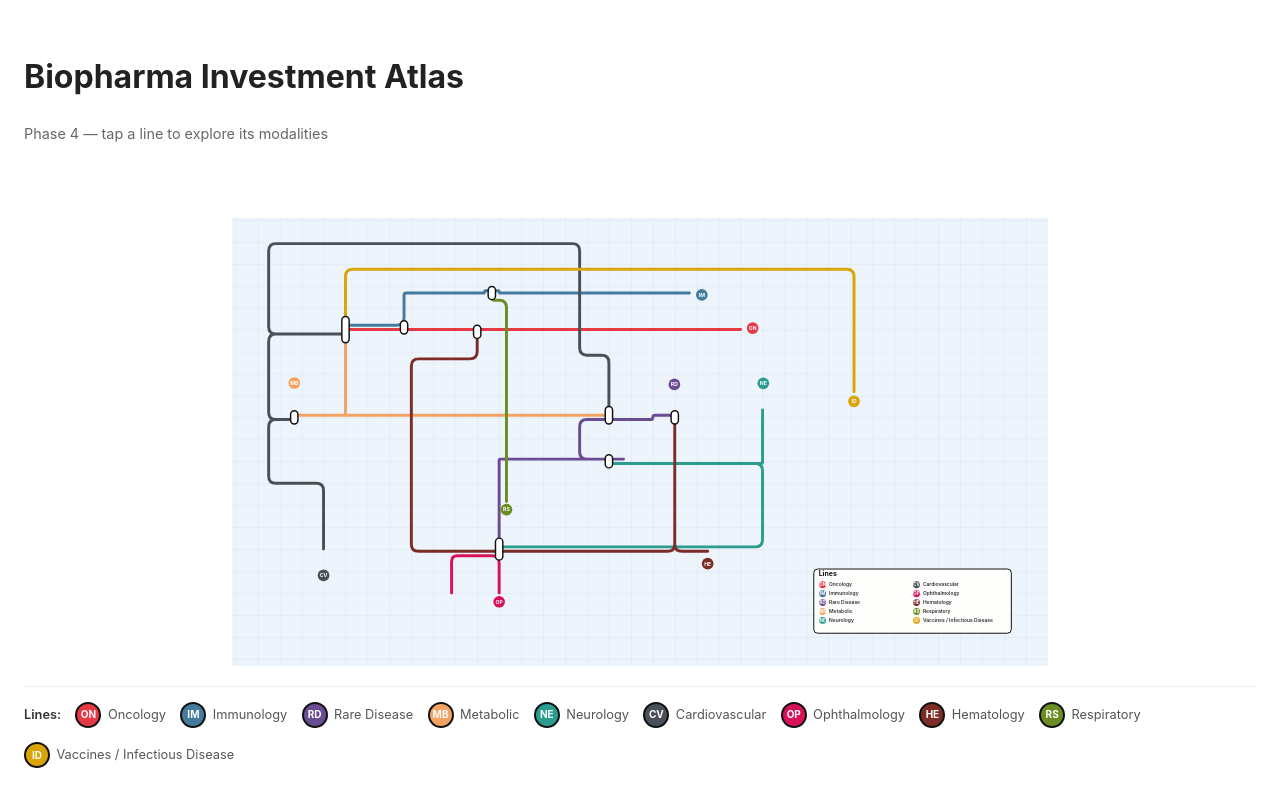
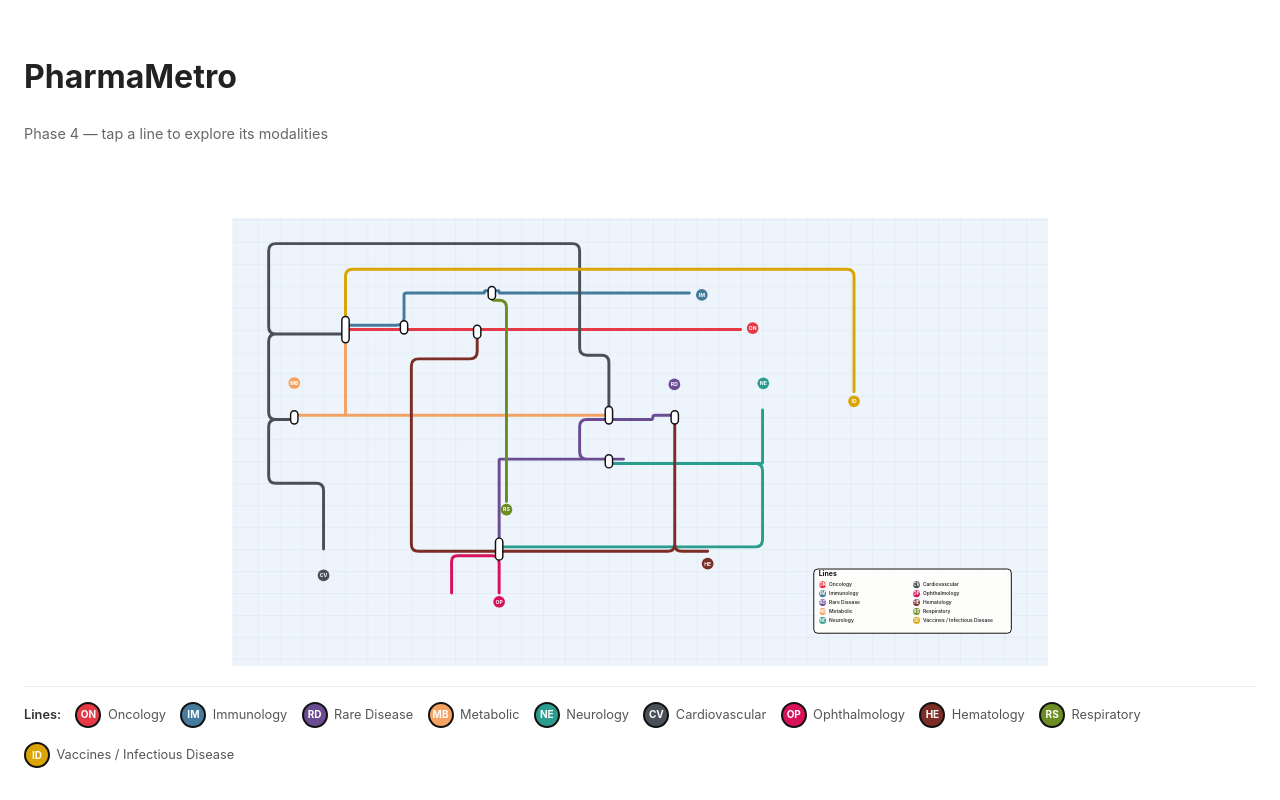
Before and after one commit to Aprilpang-1/biopharma-atlas, a plain HTML site: page index.html in a window 1280 px wide. Drawn offline with Linux system fonts and the light colour scheme.

Commit message:
Rename site to PharmaMetro (page title + h1)

```diff
--- a/index.html
+++ b/index.html
@@ -3,12 +3,12 @@
 <head>
   <meta charset="UTF-8" />
   <meta name="viewport" content="width=device-width, initial-scale=1.0" />
-  <title>Biopharma Investment Atlas</title>
+  <title>PharmaMetro</title>
   <link rel="stylesheet" href="style.css" />
 </head>
 <body>
   <header>
-    <h1>Biopharma Investment Atlas</h1>
+    <h1>PharmaMetro</h1>
     <p class="subtitle" id="subtitle">Phase 4 — tap a line to explore its modalities</p>
   </header>
 
```
